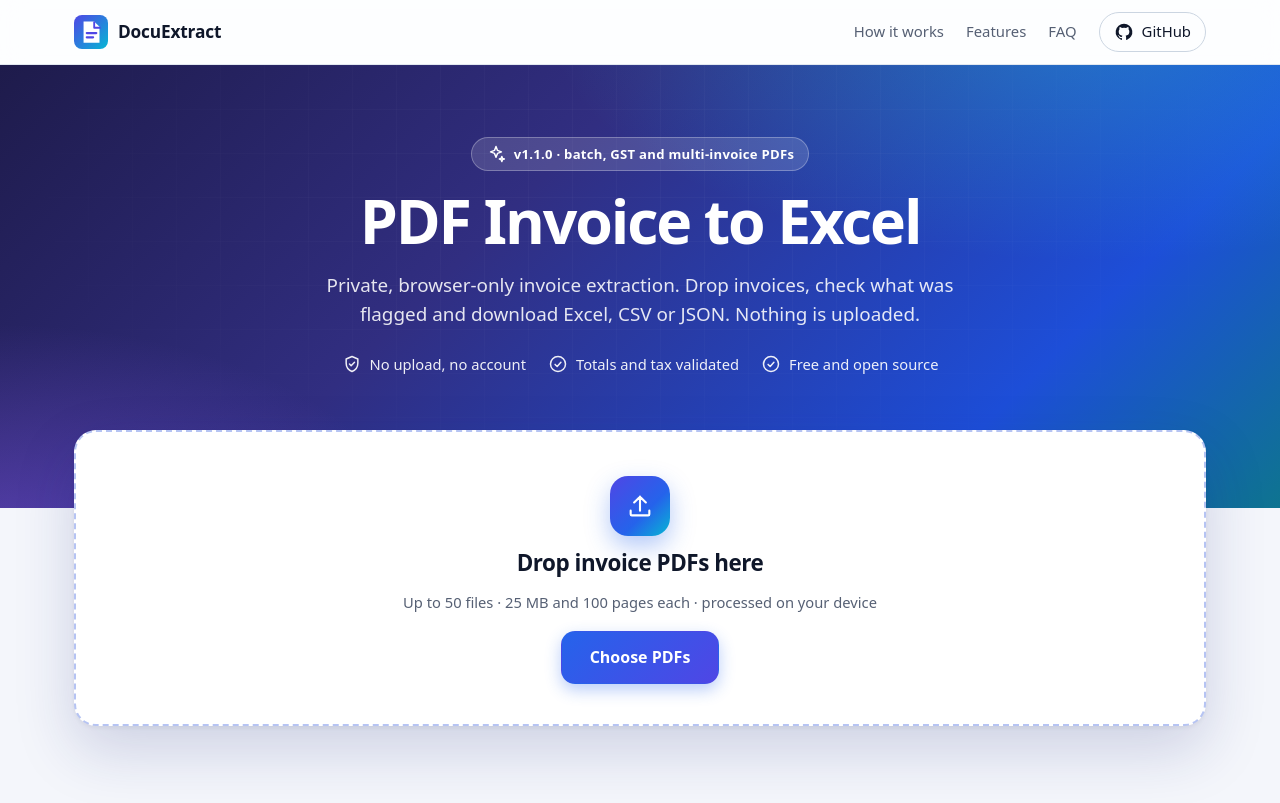
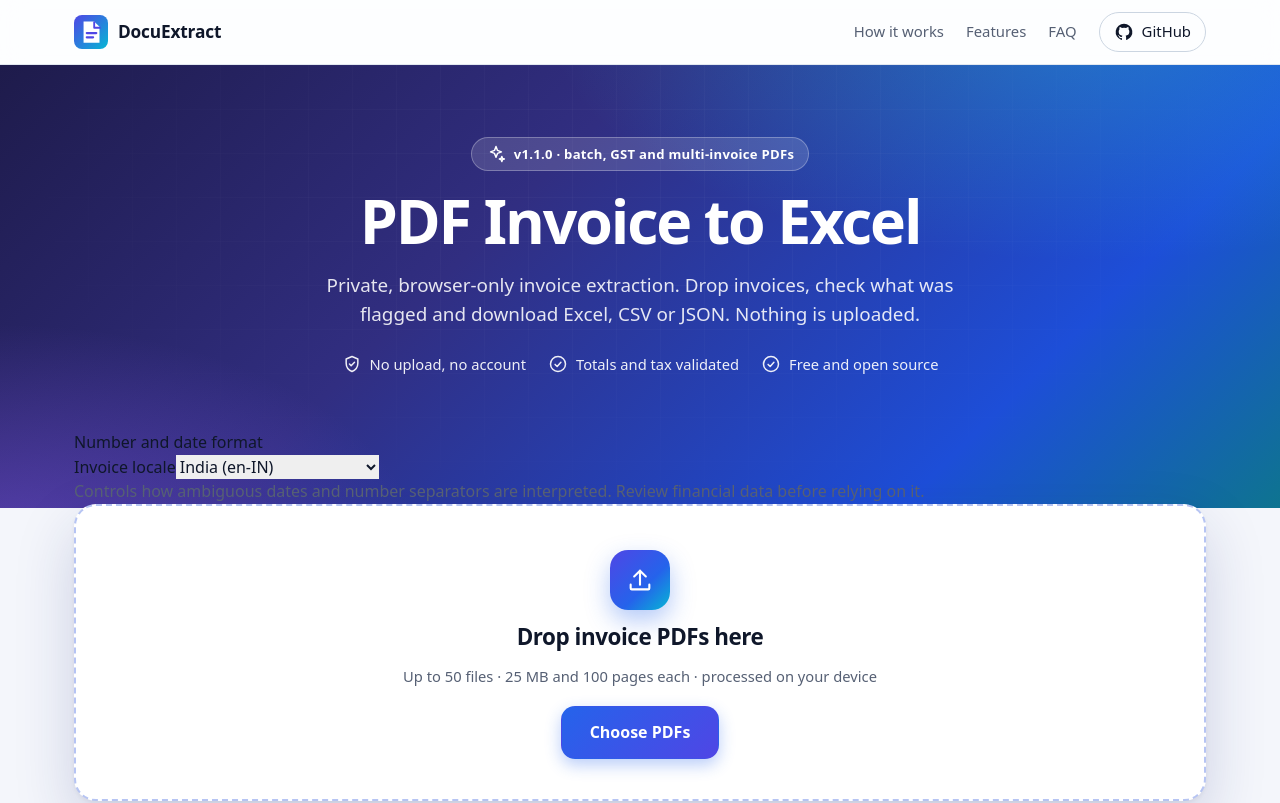
Before and after one commit to MANayab/DocuExtract, a React (Vite) app: page / in a window 1280 px wide. Shown: the top 803 px of the page. Built offline with nearby package versions, Linux system fonts and the light colour scheme.

Commit message:
feat: add accessible locale selector for subsequent files

```diff
--- a/src/app/App.tsx
+++ b/src/app/App.tsx
@@ -10,6 +10,7 @@ import { KpiCards } from '../components/Dashboard/KpiCards';
 import { ResultsTable } from '../components/Dashboard/ResultsTable';
 import { ReviewScreen } from '../components/review/ReviewScreen';
 import { OCR_BUNDLED } from '../config/build';
+import { DEFAULT_LOCALE, LOCALES, type LocaleCode } from '../config/locales';
 import { SITE } from '../content/site';
 import { useBatchStore, useOcrAvailable } from '../features/batch/useBatch';
 import { findDuplicates, summarize } from '../features/batch/summary';
@@ -24,6 +25,7 @@ export function App() {
   const ocrAvailable = useOcrAvailable();
   const [view, setView] = useState<View>({ kind: 'dashboard' });
   const [notices, setNotices] = useState<string[]>([]);
+  const [locale, setLocale] = useState<LocaleCode>(() => store.getLocale());
   const autoOpen = useRef(false);
 
   const summary = useMemo(() => summarize(records), [records]);
@@ -117,6 +119,19 @@ export function App() {
             </div>
           )}
 
+          <section className="dx-panel" aria-labelledby="locale-heading">
+            <h2 id="locale-heading">Number and date format</h2>
+            <label htmlFor="invoice-locale">Invoice locale</label>
+            <select id="invoice-locale" value={locale} onChange={(event) => {
+              const next = event.target.value as LocaleCode;
+              setLocale(next);
+              store.setLocale(next);
+            }}>
+              {Object.values(LOCALES).map((option) => <option key={option.code} value={option.code}>{option.label}</option>)}
+            </select>
+            <p className="dx-muted">Controls how ambiguous dates and number separators are interpreted. Review financial data before relying on it.</p>
+          </section>
+
           <FileUploader onFiles={handleFiles} />
 
           {hasRecords && (
```
